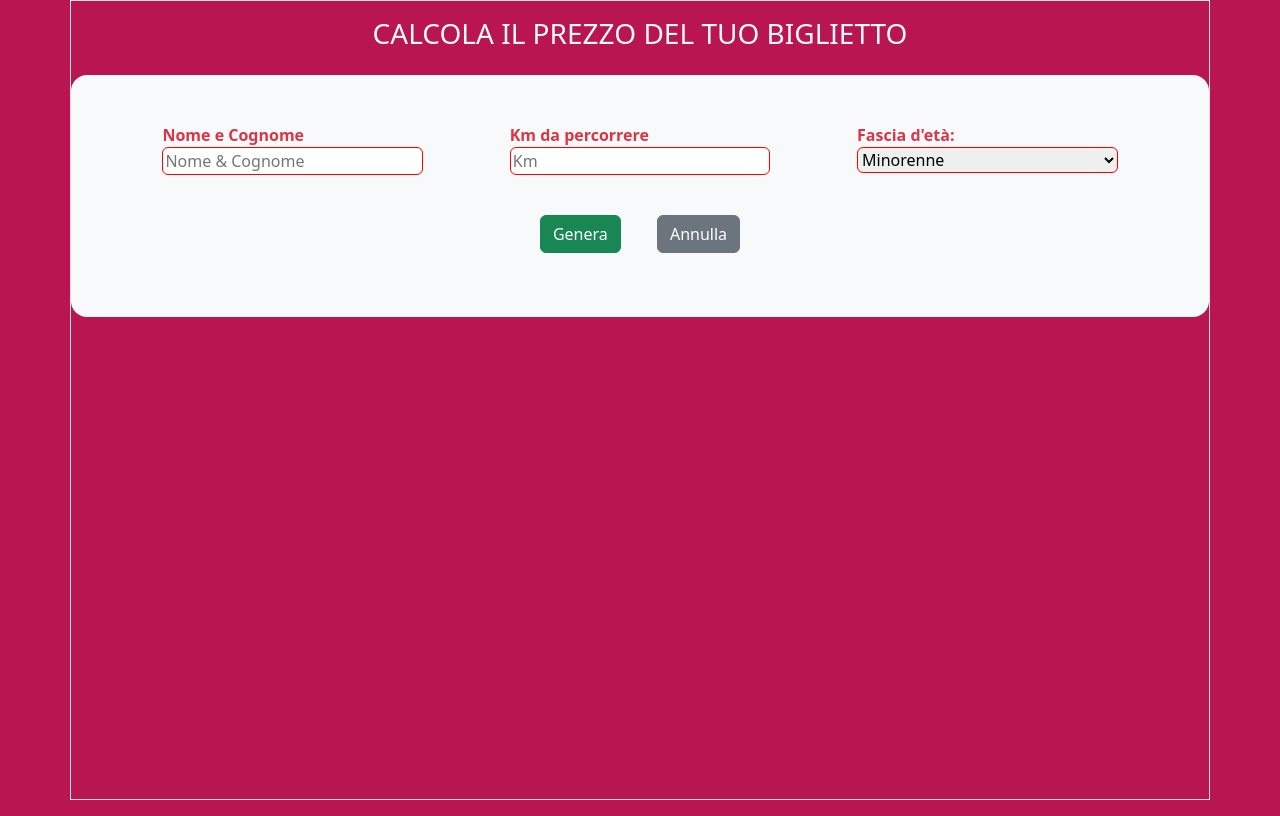
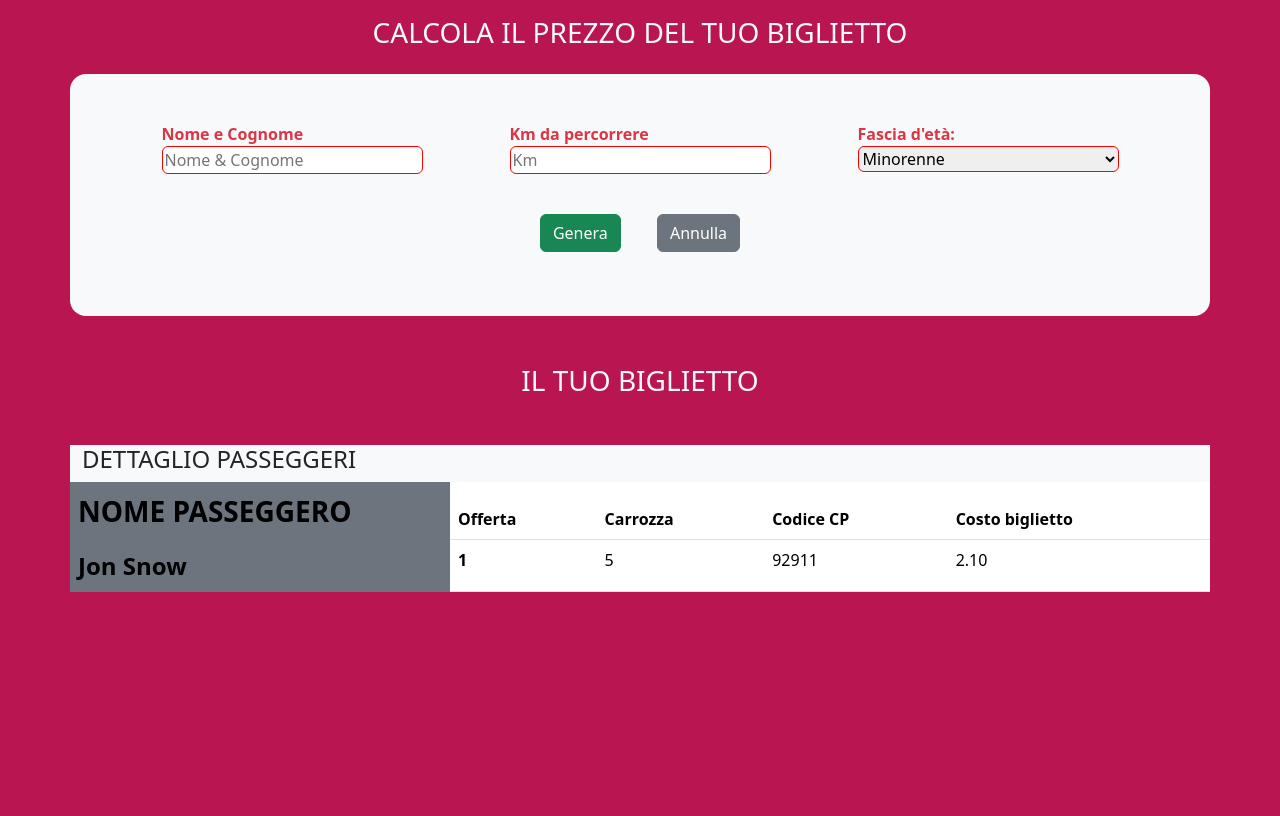
Before and after one commit to federicomanni97/js-biglietto-treno-form, a plain HTML site: page index.html in a window 1280 px wide. Drawn offline with nearby package versions, Linux system fonts and the light colour scheme.

Commit message:
ticket-2 created

```diff
--- a/index.html
+++ b/index.html
@@ -9,7 +9,7 @@
 </head>
 <body>
     <div class="wrapper">
-        <div class="container vh-100 border">
+        <div class="container vh-100">
           <div class="row mt-3">
             <h3 class="text-center text-light">CALCOLA IL PREZZO  DEL TUO BIGLIETTO</h3>
             <div class="bg-light rounded-4 mt-3 p-5">
@@ -38,6 +38,32 @@
             </div>
           </div>
           <!-- secondo biglietto-->
+          <h3 class="text-light text-center m-5">IL TUO BIGLIETTO</h3>
+          <div class="bg-light row">
+            <table class="table m-0">
+                <h4>DETTAGLIO PASSEGGERI</h4>
+                <thead>
+                <tr>
+                    <th class="bg-secondary border-0
+                     fs-3">NOME PASSEGGERO</th>
+                    <th scope="col-2">Offerta</th>
+                    <th scope="col-2">Carrozza</th>
+                    <th scope="col-2">Codice CP</th>
+                    <th scope="col-2">Costo biglietto</th>
+                </tr>
+                </thead>
+                <tbody>
+                <tr>
+                    <th class="bg-secondary border-0
+                    col-4 fs-4">Jon Snow</th>
+                    <th scope="row">1</th>
+                    <td>5</td>
+                    <td>92911</td>
+                    <td>2.10</td>
+                </tr>
+                </tbody>
+            </table>
+          </div>
         </div>
     </div>
     <script src="js/script.js"></script>
```
